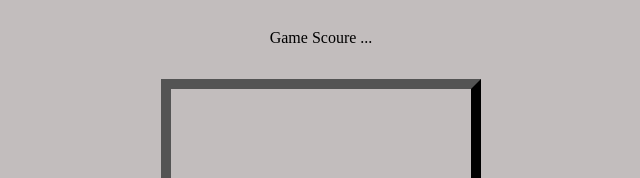
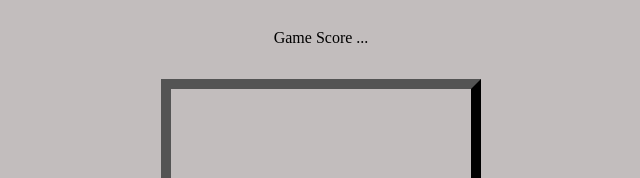
Before and after one commit to Hanzala-Kamil/snack_Game, a plain HTML site: page index.html in a window 1280 px wide. Shown: the part 205-383 px from the top of the page, 319-959 px from the left. Drawn offline with Linux system fonts and the light colour scheme.

Commit message:
Update index.html

```diff
--- a/index.html
+++ b/index.html
@@ -8,7 +8,7 @@
 </head>
 <body style="background-color: rgb(194, 189, 189);">
     <h1>Snake Game</h1>
-  <p>Game Scoure ...</p>
+  <p>Game Score ...</p>
   <div id="game-board"></div>
   <!-- <button>Start</button> -->
   <script src="script.js"></script>
```
